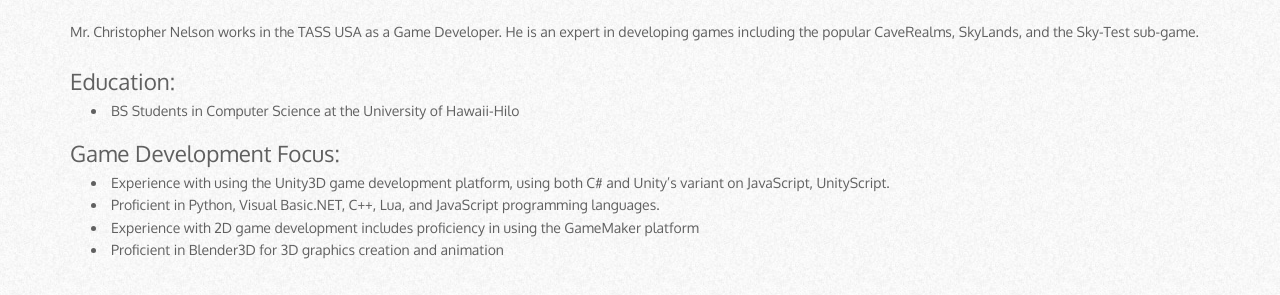
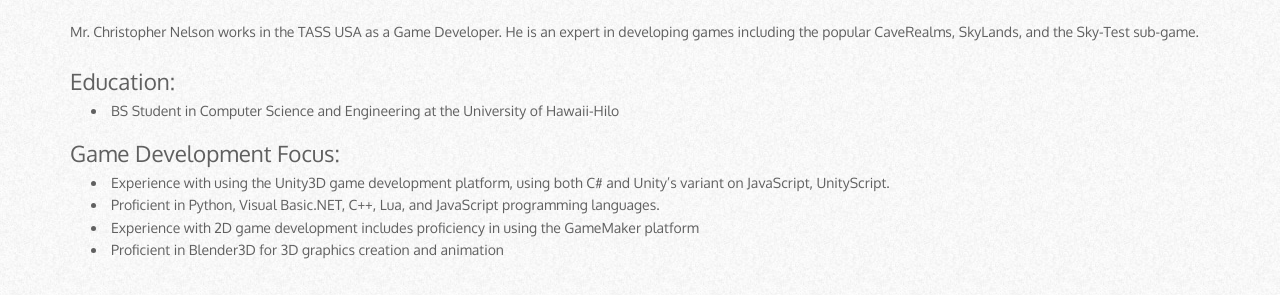
Before and after one commit to TASSUSA/TASSUSA.github.io, a Jekyll site: the page built from _members/chris.md, in a window 1280 px wide and 1266 px high. Shown: the part 871-1166 px from the top of the window. Built offline with Jekyll 4.4.1, drawn with Linux system fonts in a browser that asks for light colours.

Commit message:
change students to student

```diff
--- a/_members/chris.md
+++ b/_members/chris.md
@@ -10,7 +10,7 @@
 Mr. Christopher Nelson works in the TASS USA as a Game Developer. He is an expert in developing games including the popular CaveRealms, SkyLands, and the Sky-Test sub-game.
 
 #### Education:
-- BS Students in Computer Science at the University of Hawaii-Hilo
+- BS Student in Computer Science and Engineering at the University of Hawaii-Hilo
 
 #### Game Development Focus:
 - Experience with using the Unity3D game development platform, using both C# and Unity's variant on JavaScript, UnityScript.
```
